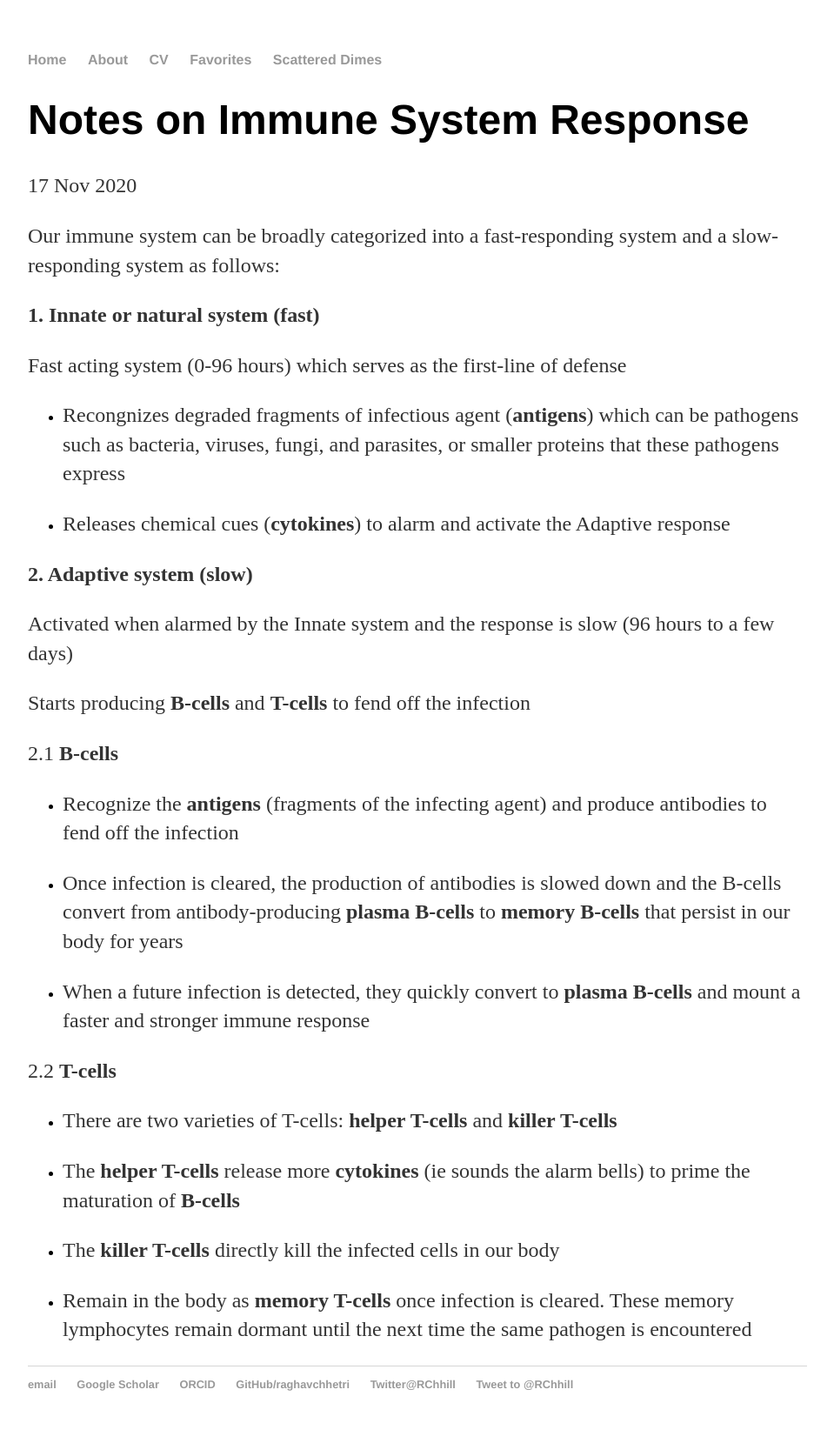
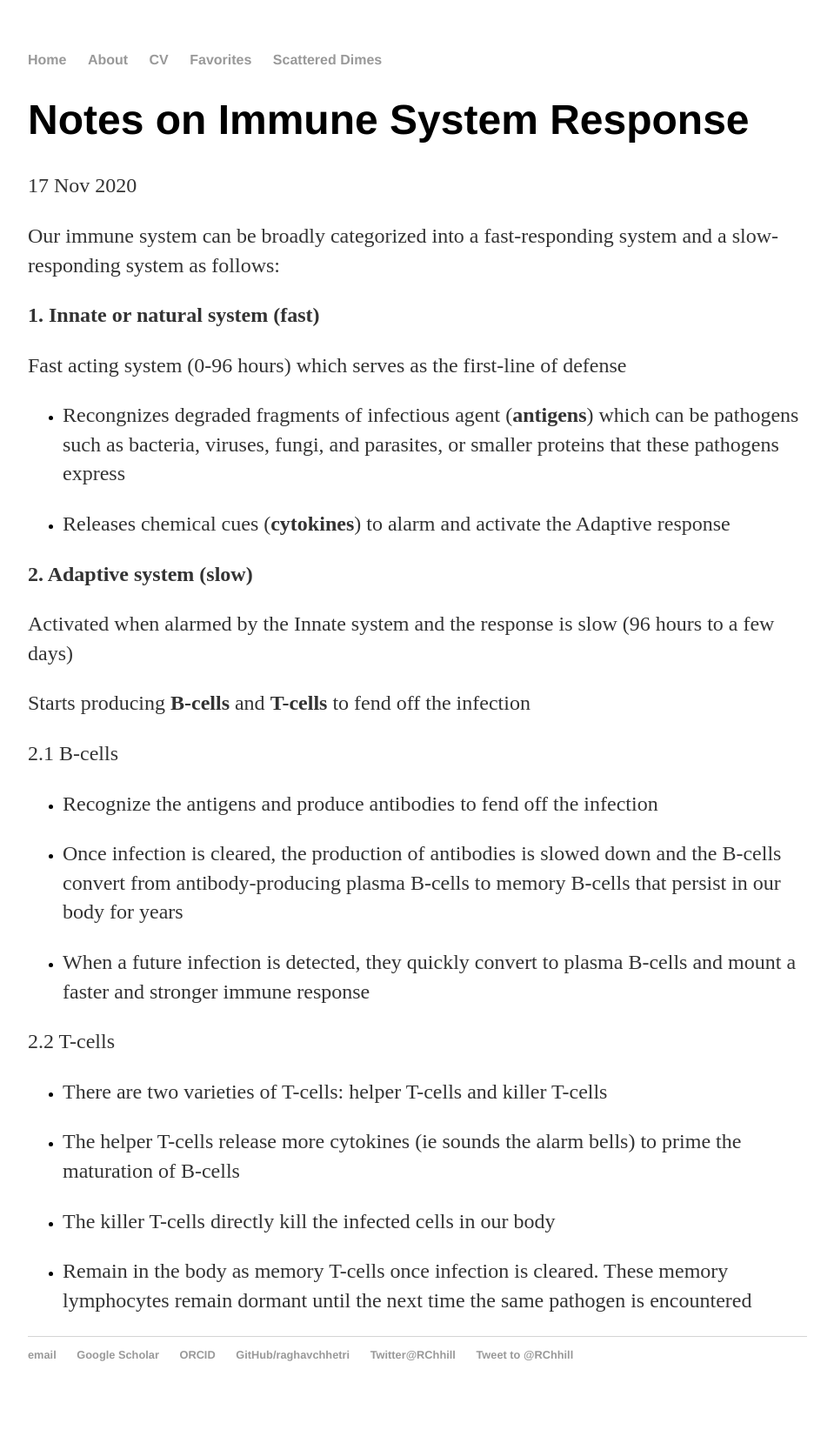
Before and after one commit to raghavchhetri/raghavchhetri.github.io, a Jekyll site: the page built from _posts/2020-11-17-notes-on-immune-system-response.md, in a window 1280 px wide. Shown: the whole page at 87% size, without its empty margins (160-1119 px from the left). Built offline with Jekyll 4.4.1, drawn with Linux system fonts in a browser that asks for light colours; comment, search, counter and statistics services are not loaded; after the commit the page ends 1625 px from its top, so only the background shows below that.

Commit message:
Update 2020-11-17-notes-on-immune-system-response.md

```diff
--- a/_posts/2020-11-17-notes-on-immune-system-response.md
+++ b/_posts/2020-11-17-notes-on-immune-system-response.md
@@ -20,20 +20,20 @@ Activated when alarmed by the Innate system and the response is slow (96 hours t
 
 Starts producing **B-cells** and **T-cells** to fend off the infection
 
-2.1 **B-cells**
+2.1 B-cells
 
-* Recognize the **antigens** (fragments of the infecting agent) and produce antibodies to fend off the infection
+* Recognize the antigens and produce antibodies to fend off the infection
 
-* Once infection is cleared, the production of antibodies is slowed down and the B-cells convert from antibody-producing **plasma B-cells** to **memory B-cells** that persist in our body for years
+* Once infection is cleared, the production of antibodies is slowed down and the B-cells convert from antibody-producing plasma B-cells to memory B-cells that persist in our body for years
 
-* When a future infection is detected, they quickly convert to **plasma B-cells** and mount a faster and stronger immune response
+* When a future infection is detected, they quickly convert to plasma B-cells and mount a faster and stronger immune response
 
-2.2 **T-cells**
+2.2 T-cells
 
-* There are two varieties of T-cells: **helper T-cells** and **killer T-cells**
+* There are two varieties of T-cells: helper T-cells and killer T-cells
 
-* The **helper T-cells** release more **cytokines** (ie sounds the alarm bells) to prime the maturation of **B-cells**
+* The helper T-cells release more cytokines (ie sounds the alarm bells) to prime the maturation of B-cells
 
-* The **killer T-cells** directly kill the infected cells in our body
+* The killer T-cells directly kill the infected cells in our body
 
-* Remain in the body as **memory T-cells** once infection is cleared. These memory lymphocytes remain dormant until the next time the same pathogen is encountered
+* Remain in the body as memory T-cells once infection is cleared. These memory lymphocytes remain dormant until the next time the same pathogen is encountered
```
